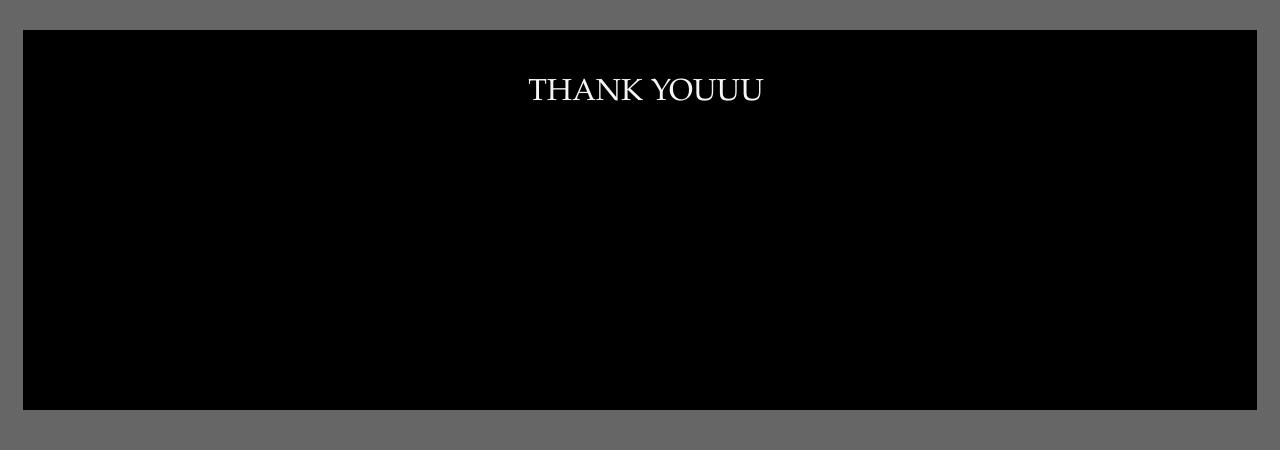
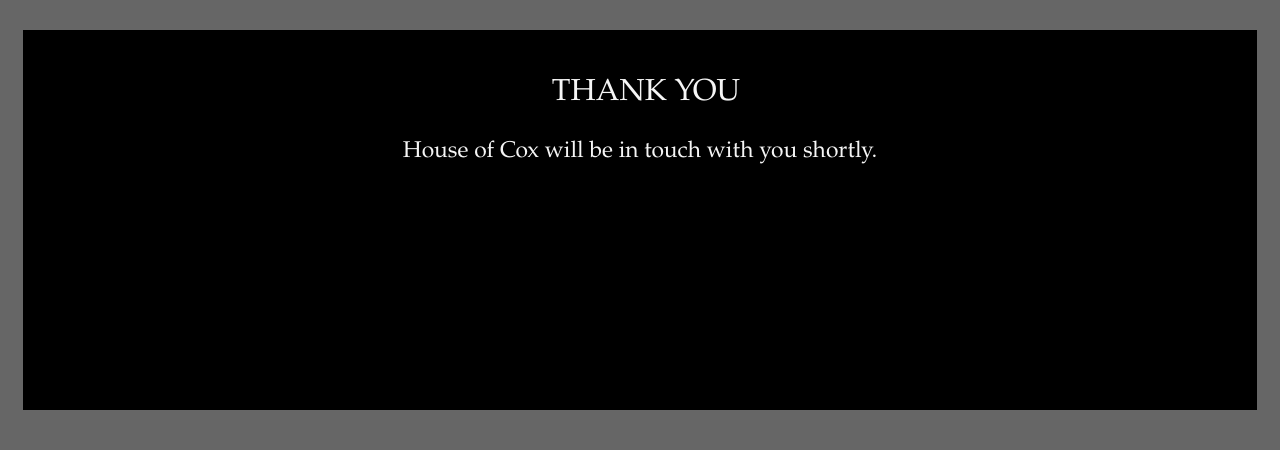
Before and after one commit to edd-e98/it161, a PHP site: page /thanks.php in a window 1280 px wide. Shown: the part 47-497 px from the top of the page. Run offline with PHP 8.4, Linux system fonts and the light colour scheme.

Commit message:
Update thanks.php

```diff
--- a/it161/big/thanks.php
+++ b/it161/big/thanks.php
@@ -3,7 +3,8 @@
 ?>
 <main>
     <div class="section">
-        <h1>THANK YOUUU</h1>
+        <h1>THANK YOU</h1>
+        <h2>House of Cox will be in touch with you shortly.</h2>
     </div>
 </main>
 <?php
```
